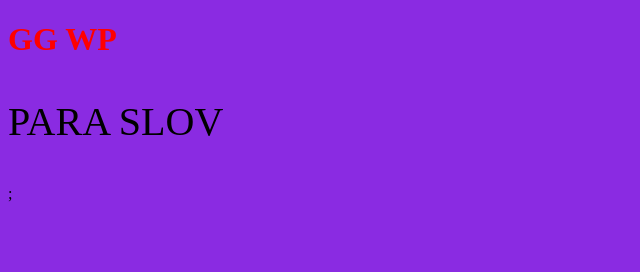
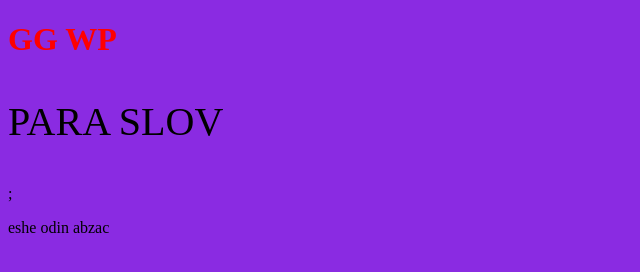
Before and after one commit to AlexanderAl1fe/first-project, a plain HTML site: page index.html in a window 1280 px wide. Shown: the whole page, without its empty margins (0-640 px from the left). Drawn offline with Linux system fonts and the light colour scheme.

Commit message:
еще один абзац

```diff
--- a/index.html
+++ b/index.html
@@ -9,5 +9,6 @@
 <body class="body">
     <h1>GG WP</h1>
     <p class="lowText"> PARA slov  </p>;
+    <p>eshe odin abzac<p>
 </body>
 </html>
```
